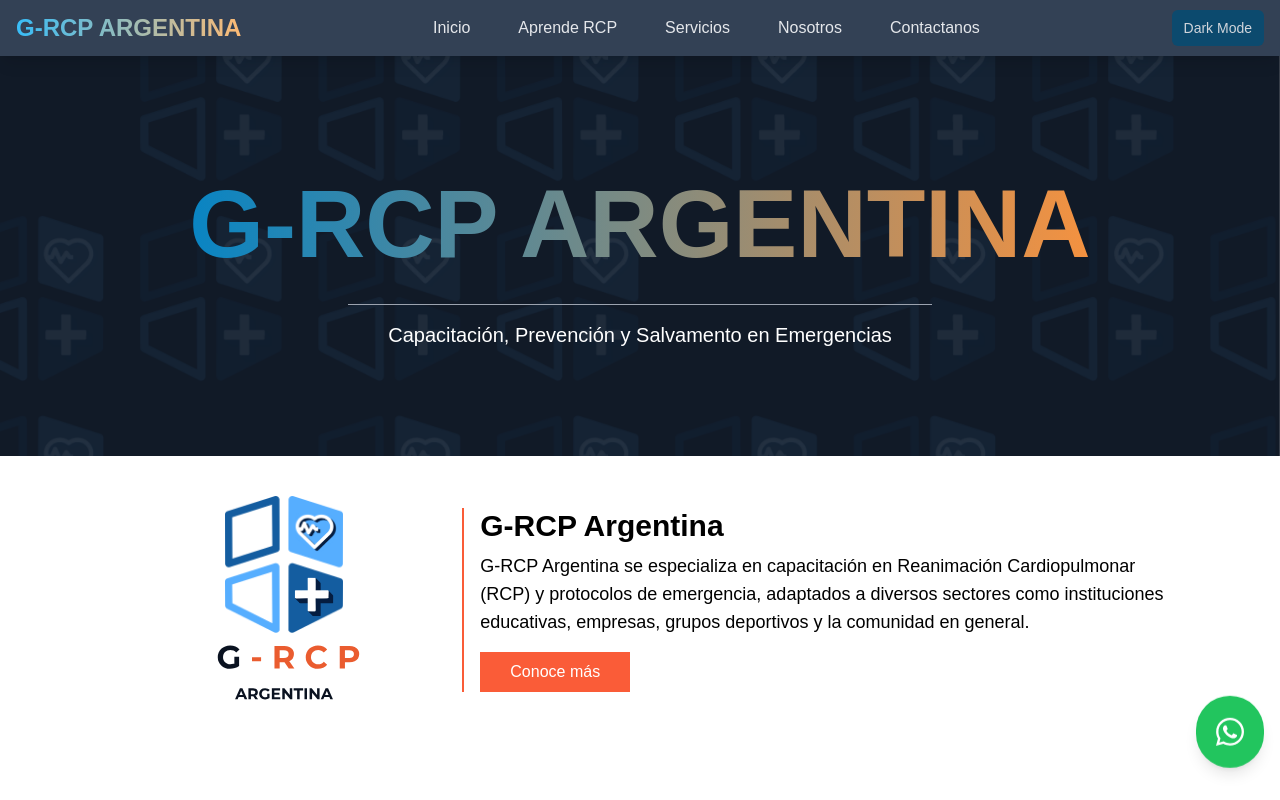
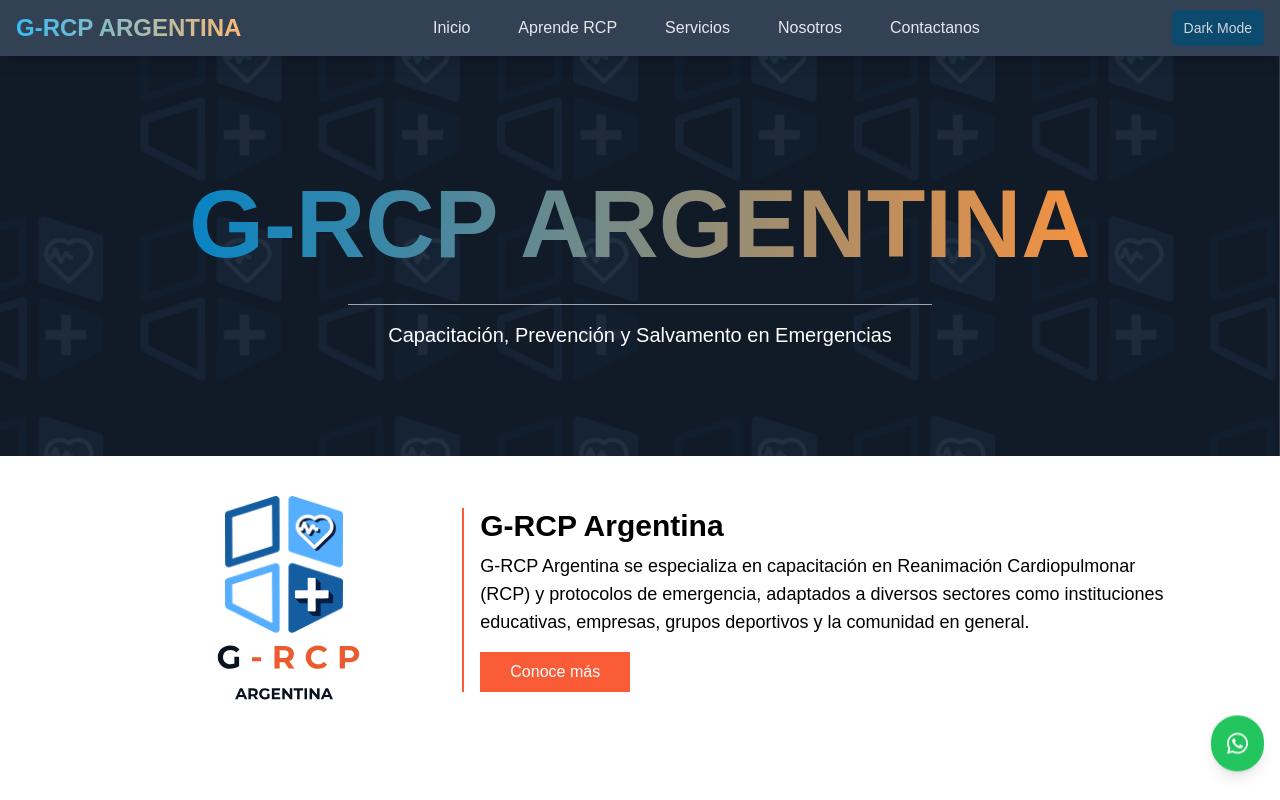
Before and after one commit to julianperuzzi/G-RCP-ARGENTINA, a React (Vite) app: page /#/ in a window 1280 px wide. Shown: the top 800 px of the page. Built offline with nearby package versions, Linux system fonts and the light colour scheme.

Commit message:
Update ContactButton.jsx

```diff
--- a/src/components/ContactButton.jsx
+++ b/src/components/ContactButton.jsx
@@ -9,9 +9,9 @@ const ContactButton = () => {
       href="https://wa.me/+54 9 2645 66-7981" // Reemplaza con tu número de WhatsApp
       target="_blank"
       rel="noopener noreferrer"
-      className="fixed bottom-4 right-4 bg-green-500 text-white p-5 rounded-full shadow-lg flex items-center justify-center animate-bounce hover:bg-blue-600 transition duration-300 ease-in-out z-20"
+      className="fixed bottom-4 right-4 bg-green-500 text-white p-4 rounded-full shadow-lg flex items-center justify-center animate-bounce hover:bg-blue-600 transition duration-300 ease-in-out z-20"
     >
-      <FontAwesomeIcon icon={faWhatsapp} size="2x" />
+      <FontAwesomeIcon icon={faWhatsapp} size="xl" />
     </a>
   );
 };
```
